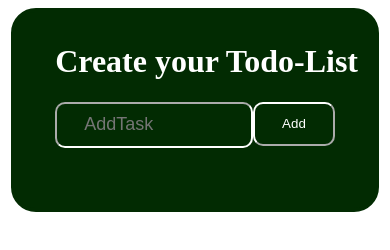
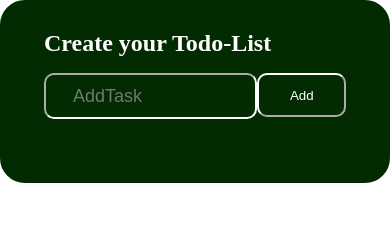
Before and after one commit to PavanTejaReddy05/ToDoList2.O, a plain HTML site: page index.html in a window 390 px wide. Drawn offline with Linux system fonts and the light colour scheme; no server answers.

Commit message:
Edited the CSS for media queries

```diff
--- a/TodoList.css
+++ b/TodoList.css
@@ -1,7 +1,17 @@
+html{
+    margin: 0;
+    padding: 0;
+}
+body{
+    width: 100%;
+    padding: 0;
+    margin: 0;
+}
 .todolist{
     box-sizing: border-box;
     border: 4px solid rgb(2, 43, 2);
     border-radius: 25px;
+    /* width: 100%; */
     padding: 10px;
     background-color: rgb(2, 43, 2);
     color: white;
@@ -110,4 +120,12 @@ header button{
         flex-direction: row;
         justify-content: space-around;
     }
+    .todolist{
+        width: 100%;
+    }
+    h1{
+        font-size:x-large;
+        text-indent: 30px;
+        /* text-indent: -30px; */
+    }
 }
```
